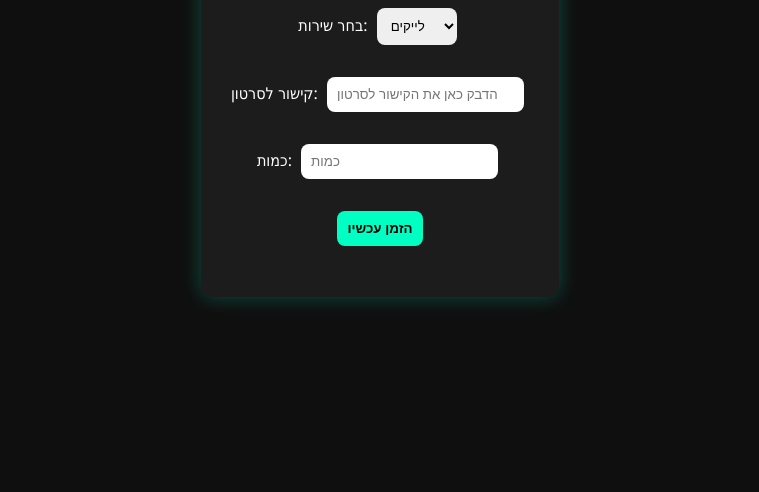
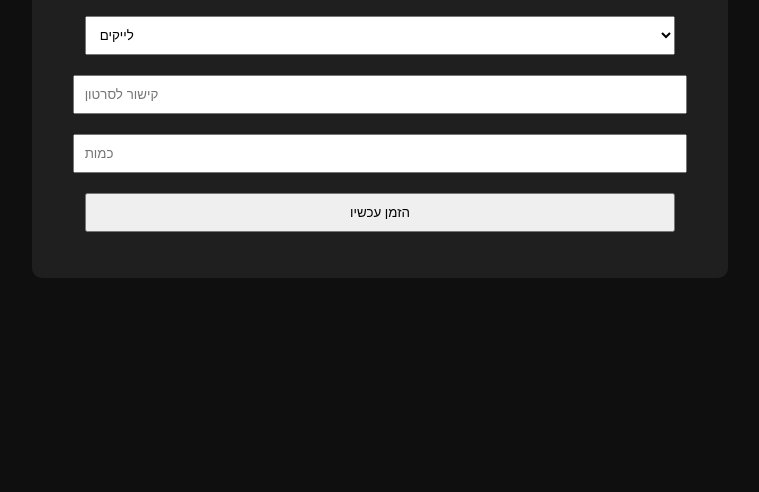
Before and after one commit to Oshraadi17/-3, a website: page index.html in a window 1280 px wide. Shown: the part 308-800 px from the top of the page, without its empty margins (260-1019 px from the left). Drawn offline with Linux system fonts and the light colour scheme.

Commit message:
Add files via upload

```diff
--- a/index.html
+++ b/index.html
@@ -1,30 +1,21 @@
+
 <!DOCTYPE html>
-<html lang="he">
+<html lang="en">
 <head>
-  <meta charset="UTF-8">
+  <meta charset="UTF-8" />
+  <meta name="viewport" content="width=device-width, initial-scale=1.0"/>
   <title>Adi Boost</title>
   <link rel="stylesheet" href="style.css">
 </head>
 <body>
   <div class="container">
     <h1>Adi Boost 🚀</h1>
-    <form id="boostForm">
-      <label for="service">בחר שירות:</label>
-      <select id="service">
-        <option value="likes">לייקים</option>
-        <option value="views">צפיות</option>
-        <option value="followers">עוקבים</option>
-        <option value="comments">תגובות</option>
-      </select><br><br>
-
-      <label for="link">קישור לסרטון:</label>
-      <input type="text" id="link" placeholder="הדבק כאן את הקישור לסרטון" /><br><br>
-
-      <label for="quantity">כמות:</label>
-      <input type="number" id="quantity" placeholder="כמות" /><br><br>
-
-      <button type="submit">הזמן עכשיו</button>
-    </form>
+    <select id="service">
+      <option value="9741">לייקים</option>
+    </select>
+    <input type="text" id="link" placeholder="קישור לסרטון">
+    <input type="number" id="quantity" placeholder="כמות">
+    <button onclick="submitOrder()">הזמן עכשיו</button>
     <p id="response"></p>
   </div>
   <script src="main.js"></script>
--- a/main.js
+++ b/main.js
@@ -1,22 +1,28 @@
 
-document.getElementById("boostForm").addEventListener("submit", function(e) {
-    e.preventDefault();
-    const service = document.getElementById("service").value;
-    const link = document.getElementById("link").value;
-    const quantity = document.getElementById("quantity").value;
+async function submitOrder() {
+  const link = document.getElementById('link').value;
+  const quantity = document.getElementById('quantity').value;
+  const service = document.getElementById('service').value;
 
-    fetch("https://3-1-e8r9.onrender.com/api/order", {
-        method: "POST",
-        headers: {
-            "Content-Type": "application/json",
-        },
-        body: JSON.stringify({ service, link, quantity }),
-    })
-    .then(response => response.json())
-    .then(data => {
-        document.getElementById("response").innerText = data.message;
-    })
-    .catch(err => {
-        document.getElementById("response").innerText = "שגיאה בשליחה לשרת.";
+  const resBox = document.getElementById('response');
+  resBox.textContent = 'שולח הזמנה...';
+
+  try {
+    const res = await fetch('/api/order', {
+      method: 'POST',
+      headers: {
+        'Content-Type': 'application/json'
+      },
+      body: JSON.stringify({ link, quantity, service })
     });
-});
+
+    const data = await res.json();
+    if (res.ok) {
+      resBox.textContent = 'ההזמנה נשלחה בהצלחה! מס׳ הזמנה: ' + data.order;
+    } else {
+      resBox.textContent = 'שגיאה: ' + data.error;
+    }
+  } catch (err) {
+    resBox.textContent = 'שגיאת רשת';
+  }
+}
--- a/package.json
+++ b/package.json
@@ -1,3 +1,4 @@
+
 {
   "name": "adi-boost",
   "version": "1.0.0",
@@ -6,7 +7,7 @@
     "start": "node server.js"
   },
   "dependencies": {
-    "axios": "^1.6.7",
+    "axios": "^1.6.0",
     "body-parser": "^1.20.2",
     "express": "^4.18.2"
   }
--- a/style.css
+++ b/style.css
@@ -1,7 +1,8 @@
+
 body {
   background-color: #0f0f0f;
-  color: #ffffff;
-  font-family: 'Segoe UI', Tahoma, Geneva, Verdana, sans-serif;
+  color: white;
+  font-family: Arial, sans-serif;
   display: flex;
   justify-content: center;
   align-items: center;
@@ -9,21 +10,13 @@ body {
   margin: 0;
 }
 .container {
+  background: #1f1f1f;
+  padding: 20px;
+  border-radius: 10px;
   text-align: center;
-  background: #1c1c1c;
-  padding: 30px;
-  border-radius: 12px;
-  box-shadow: 0 0 20px #00ffcc44;
 }
 input, select, button {
+  margin: 10px;
   padding: 10px;
-  margin: 5px;
-  border-radius: 8px;
-  border: none;
+  width: 90%;
 }
-button {
-  background-color: #00ffc3;
-  color: black;
-  font-weight: bold;
-  cursor: pointer;
-}
```
Also changed, not shown: server.js (+21 -31 lines).
